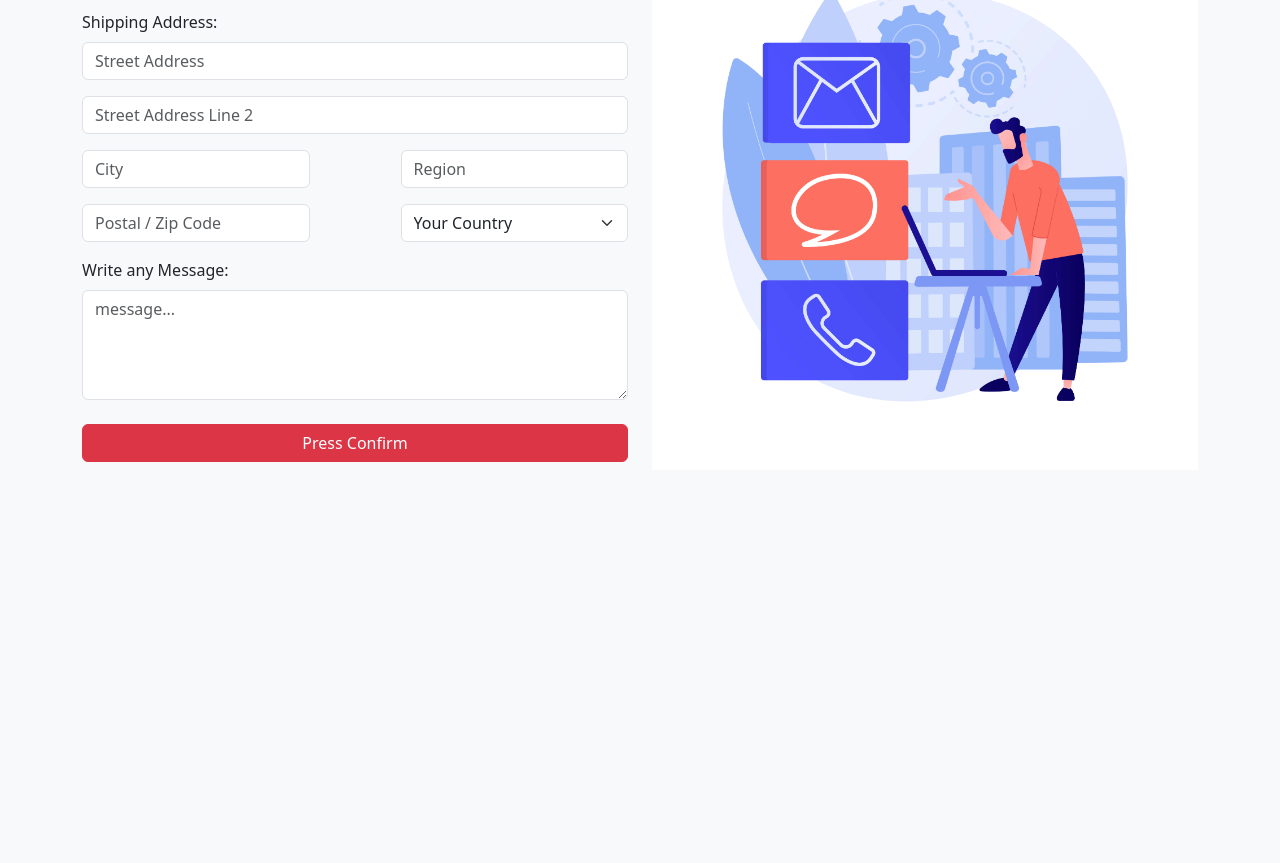
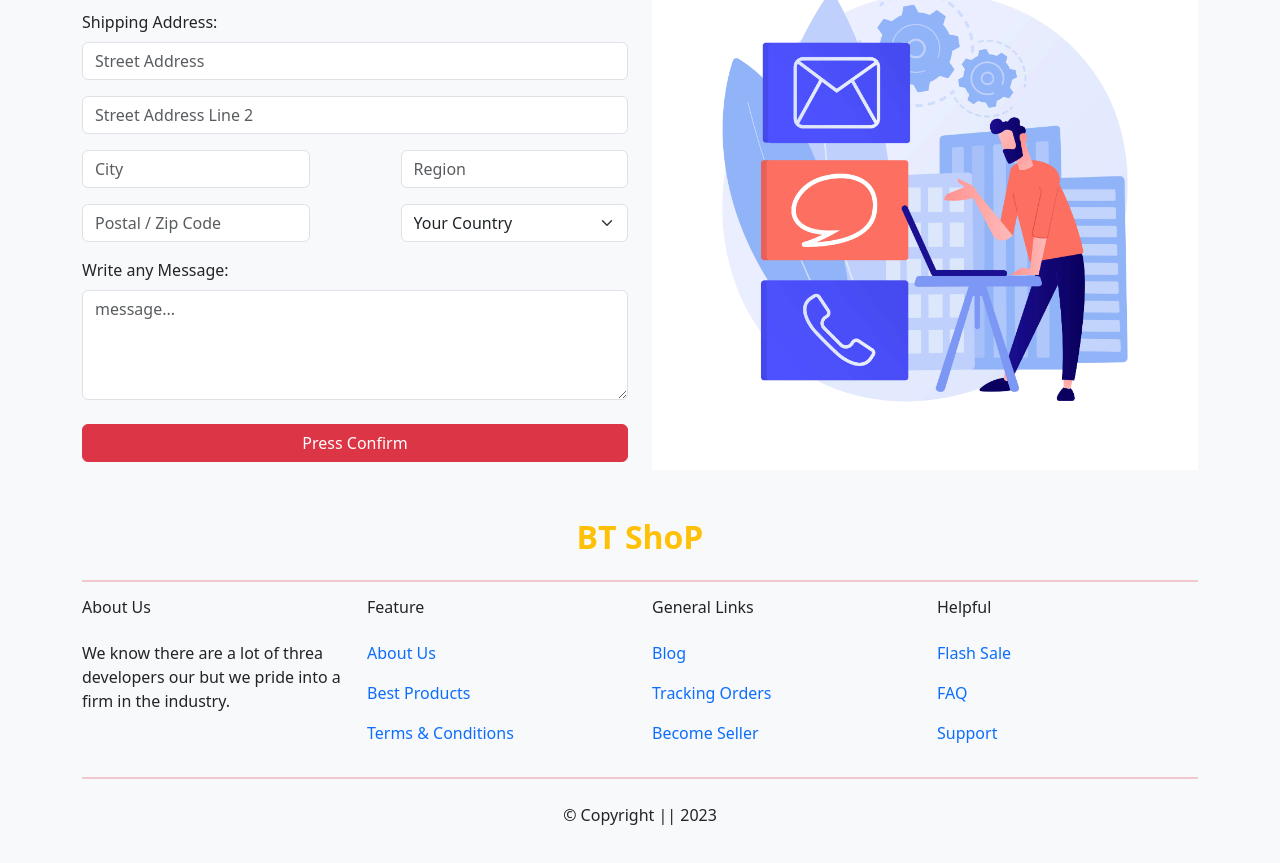
Before and after one commit to saidur413/bootstrap-one, a plain HTML site: page index.html in a window 1280 px wide. Shown: the part 4574-5437 px from the top of the page. Before the commit the page ends 5092 px from the top, so only its background shows below. Drawn offline with nearby package versions, Linux system fonts and the light colour scheme.

Commit message:
footer added

```diff
--- a/index.html
+++ b/index.html
@@ -726,9 +726,50 @@
         </section>
         <!-- Contact Us Section End -->
 
-
       </main>
       <!-- Main End -->
+
+
+      <!-- Footer Section Start -->
+      <footer class="container my-5">
+
+        <p class="h2 fw-bold text-warning text-center mb-4"> BT ShoP </p>
+        <hr class="border border-1 border-danger">
+        <div class="row">
+
+            <div class="col-md-3">
+                <p class="h6 mb-4">About Us</p>
+                <p>We know there are a lot of threa developers our but we pride into a firm in the industry.</p>
+            </div>
+            <div class="col-md-3">
+                <p class="h6 mb-4">Feature</p>
+                <p> <a href="#" class="text-decoration-none">About Us</a> </p>
+                <p> <a href="#" class="text-decoration-none">Best Products</a> </p>
+                <p> <a href="#" class="text-decoration-none">Terms & Conditions</a> </p>
+            </div>
+            <div class="col-md-3">
+                <p class="h6 mb-4">General Links</p>
+                <p> <a href="#" class="text-decoration-none">Blog</a> </p>
+                <p> <a href="#" class="text-decoration-none">Tracking Orders </a> </p>
+                <p> <a href="#" class="text-decoration-none"> Become Seller </a> </p>
+            </div>
+            <div class="col-md-3">
+                <p class="h6 mb-4">Helpful</p>
+                <p> <a href="#" class="text-decoration-none">Flash Sale</a> </p>
+                <p> <a href="#" class="text-decoration-none"> FAQ</a> </p>
+                <p> <a href="#" class="text-decoration-none"> Support </a> </p>
+            </div>
+
+        </div>
+
+        <hr class="border border-1 border-danger">
+
+        <div class="text-center mt-4">
+           &copy;  Copyright || 2023
+        </div>
+
+
+      </footer>
 
 
 
```
